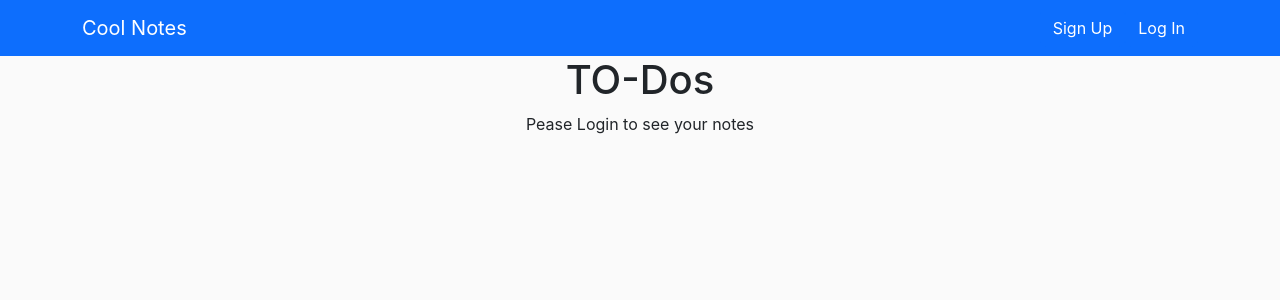
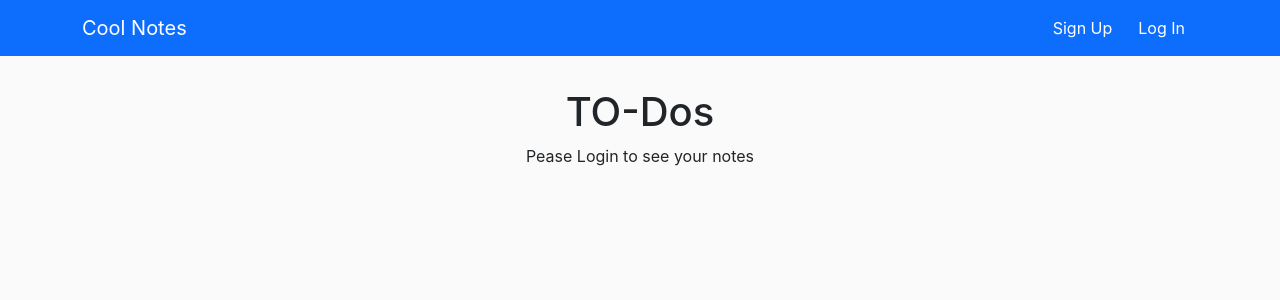
Before and after one commit to Dharvik19/MERN-ToDo, a React (Create React App) app in the folder frontend/: page / in a window 1280 px wide. Shown: the top 300 px of the page. Built offline with nearby package versions, Linux system fonts and the light colour scheme; no server answers.

Commit message:
Added fall back 404 page

```diff
--- a/frontend/package.json
+++ b/frontend/package.json
@@ -17,6 +17,7 @@
     "react-dom": "^18.2.0",
     "react-hook-form": "^7.46.1",
     "react-icons": "^4.11.0",
+    "react-router-dom": "^6.16.0",
     "react-scripts": "5.0.1",
     "typescript": "^4.9.5",
     "web-vitals": "^2.1.4"
--- a/frontend/src/App.tsx
+++ b/frontend/src/App.tsx
@@ -1,13 +1,14 @@
-import { useState, useEffect } from "react";
+import { useEffect, useState } from "react";
+import LoginModal from "./components/LoginModal";
+import NavBar from "./components/NavBar";
+import SignUpModal from "./components/SignUpModal";
+import { User } from "./models/user";
+import * as TodosApi from './network/todos_api';
+import { BrowserRouter,Routes,Route } from "react-router-dom";
 import { Container } from "react-bootstrap";
-import NavBar from "./components/NavBar";
-import { User } from "./models/user";
-import styles from "./styles/TodoPage.module.css";
-import LoginModal from "./components/LoginModal";
-import SignUpModal from "./components/SignUpModal";
-import * as TodosApi from './network/todos_api';
-import TodospageLoggedInView from "./components/TodospageLoggedInView";
-import TodosPageLoggedOutView from "./components/TodosPageLoggedOutView";
+import TodosPage from "./pages/TodosPage";
+import NotFound from "./pages/NotFound";
+import styles from './styles/App.module.css';
 function App() {
 
 
@@ -30,6 +31,7 @@ function App() {
 
 
   return (
+    <BrowserRouter>
     <div>
 
     <NavBar
@@ -38,15 +40,19 @@ function App() {
         onSignUpClicked={()=>setShowsignUpModel(true)}
         onLogOutSuccessful={()=>setLoggedInUser(null)}
 			/>
-    <Container className={styles.todosPage}>
+    <Container className={styles.pageContainer}>
+        <Routes>
+            <Route
+              path="/"
+              element={<TodosPage loggedInUser={loggedInUser}/>}
+            />
+            <Route
+              path="/*"
+              element={<NotFound/>}
+            />
 
-      <h1>TO-Dos</h1>
-      <>
-        {loggedInUser ?
-          <TodospageLoggedInView/> :
-          <TodosPageLoggedOutView/>
-        }
-      </>
+        </Routes>
+
     </Container>
       {
           showsignUpModel &&
@@ -68,6 +74,7 @@ function App() {
           />
         }
     </div>
+    </BrowserRouter>
   );
 }
 
--- a/frontend/src/components/NavBar.tsx
+++ b/frontend/src/components/NavBar.tsx
@@ -2,7 +2,7 @@ import { Container, Navbar,Nav } from "react-bootstrap";
 import { User } from "../models/user";
 import NavBarLoggedInView from "./NavBarLoggedView";
 import NavBarLoggedOutView from "./NavBarLoggedOutView";
-
+import {Link} from 'react-router-dom';
 interface NavBarProps{
     loggedInUser: User | null,
     onSignUpClicked : () => void,
@@ -15,7 +15,7 @@ const NavBar = ({loggedInUser, onSignUpClicked, onLoginClicked, onLogOutSuccessf
     return (
         <Navbar bg = "primary" variant="dark" expand="sm" sticky="top">
             <Container>
-                <Navbar.Brand>
+                <Navbar.Brand as={Link} to='/'>
                         Cool Notes
                 </Navbar.Brand>
                 <Navbar.Toggle aria-controls="main-navbar"/>
--- /dev/null
+++ b/frontend/src/pages/NotFound.tsx
@@ -0,0 +1,9 @@
+const NotFound = () => {
+    return (
+        <>
+            <h2>Page not found</h2>
+        </>
+     );
+}
+
+export default NotFound;
--- /dev/null
+++ b/frontend/src/pages/TodosPage.tsx
@@ -0,0 +1,28 @@
+import React,{useState} from "react";
+import { Container } from "react-bootstrap";
+import TodosPageLoggedOutView from "../components/TodosPageLoggedOutView";
+import TodospageLoggedInView from "../components/TodospageLoggedInView";
+import { User } from "../models/user";
+import styles from "../styles/TodoPage.module.css";
+
+ interface TodosPageProps {
+    loggedInUser : User | null,
+ }
+const TodosPage = ({loggedInUser} : TodosPageProps) => {
+
+    return (
+        <Container className={styles.todosPage}>
+
+      <h1>TO-Dos</h1>
+
+        <>
+        {loggedInUser ?
+          <TodospageLoggedInView/> :
+          <TodosPageLoggedOutView/>
+        }
+      </>
+    </Container>
+     );
+}
+
+export default TodosPage;
--- /dev/null
+++ b/frontend/src/styles/App.module.css
@@ -0,0 +1,3 @@
+.pageContainer{
+    padding: 32px 0;
+}
```
Also changed, not shown: 1 other file (tests, documents, lock files or other folders).
